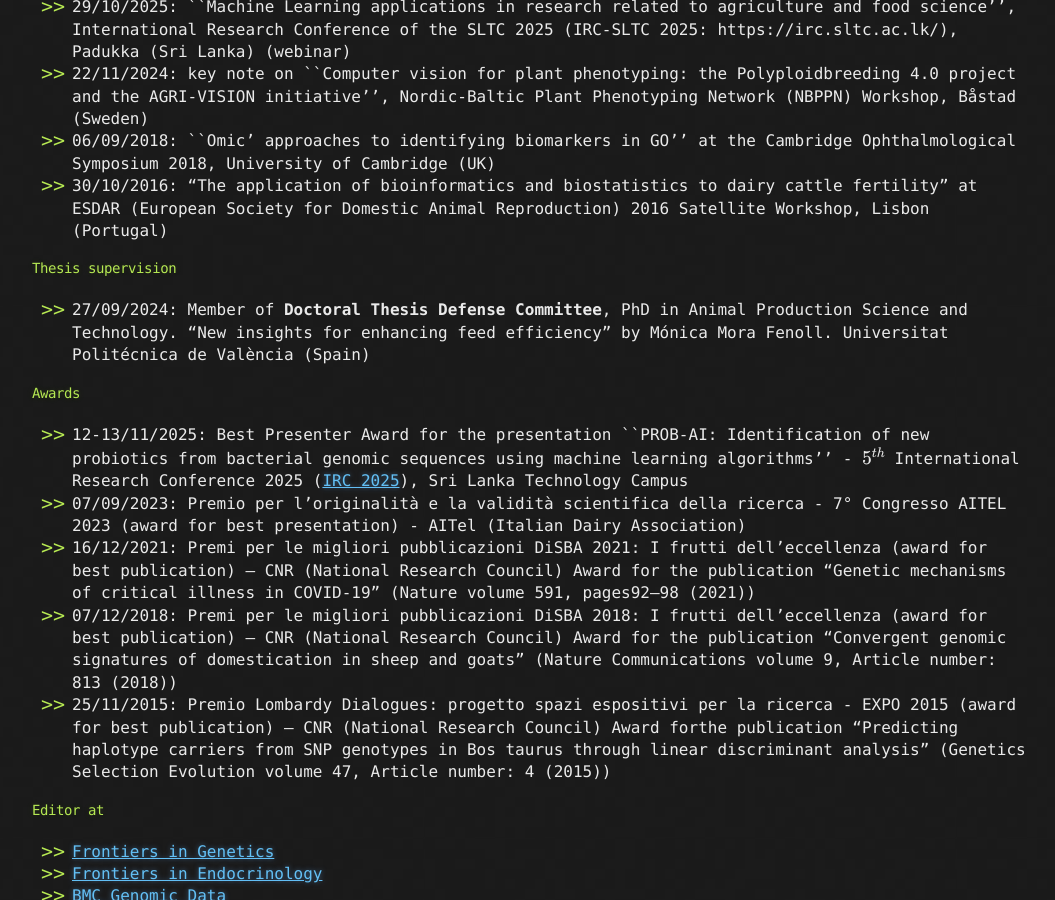
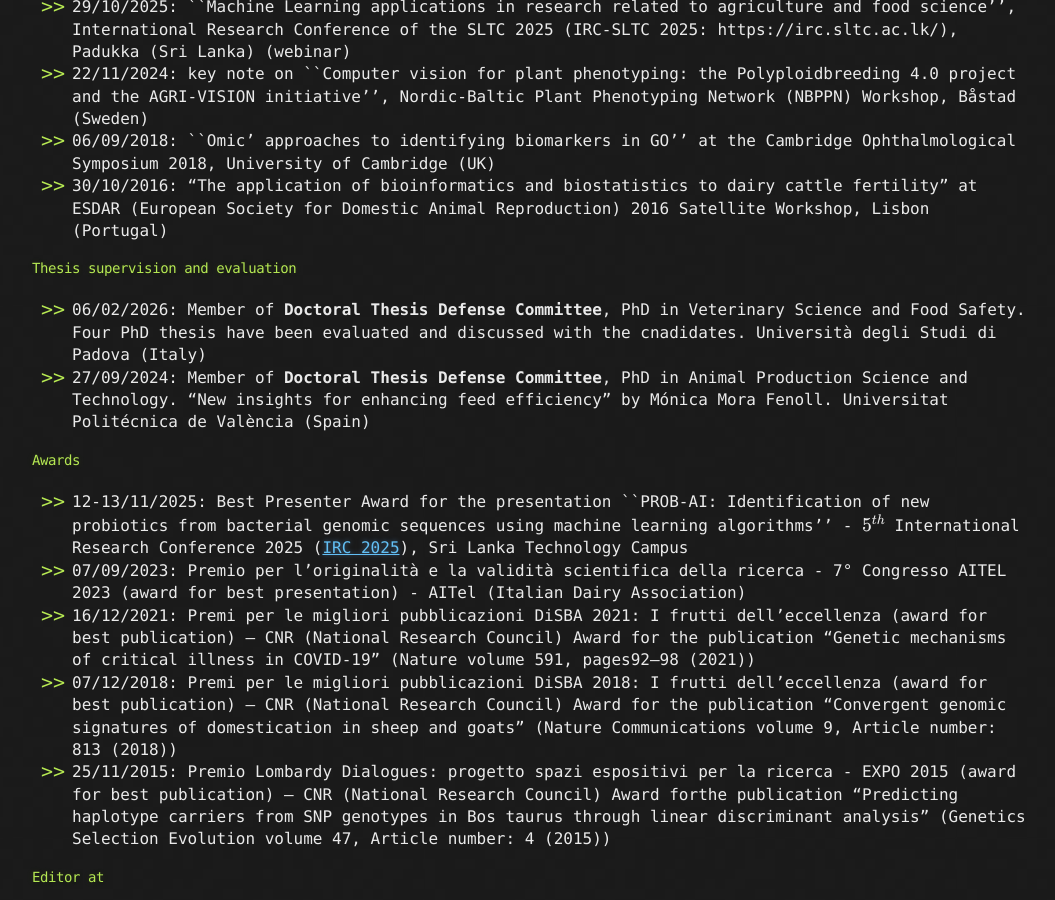
Before and after one commit to bioinformateachers/bioinformateachers.github.io, a Jekyll site: the page built from filippo.md, in a window 1280 px wide and 900 px high, scrolled down 5014 px. Shown: the whole window, without its empty margins (108-1163 px from the left). Built offline with Jekyll 4.4.1, drawn with Linux system fonts in a browser that asks for light colours; formulas are drawn with MathJax 3.

Commit message:
added: thesis commission in Padova

```diff
--- a/filippo.md
+++ b/filippo.md
@@ -149,8 +149,9 @@ Very smart people who I had the honor of mentoring:
 - 06/09/2018: ``Omic' approaches to identifying biomarkers in GO'' at the Cambridge Ophthalmological Symposium 2018, University of Cambridge (UK)
 - 30/10/2016: "The application of bioinformatics and biostatistics to dairy cattle fertility" at ESDAR (European Society for Domestic Animal Reproduction) 2016 Satellite Workshop, Lisbon (Portugal)
 
-#### Thesis supervision
+#### Thesis supervision and evaluation
 
+- 06/02/2026: Member of **Doctoral Thesis Defense Committee**, PhD in Veterinary Science and Food Safety. Four PhD thesis have been evaluated and discussed with the cnadidates. Università degli Studi di Padova (Italy)
 - 27/09/2024: Member of **Doctoral Thesis Defense Committee**, PhD in Animal Production Science and Technology. "New insights for enhancing feed efficiency" by Mónica Mora Fenoll. Universitat Politécnica de València (Spain)
 
 #### Awards
```
